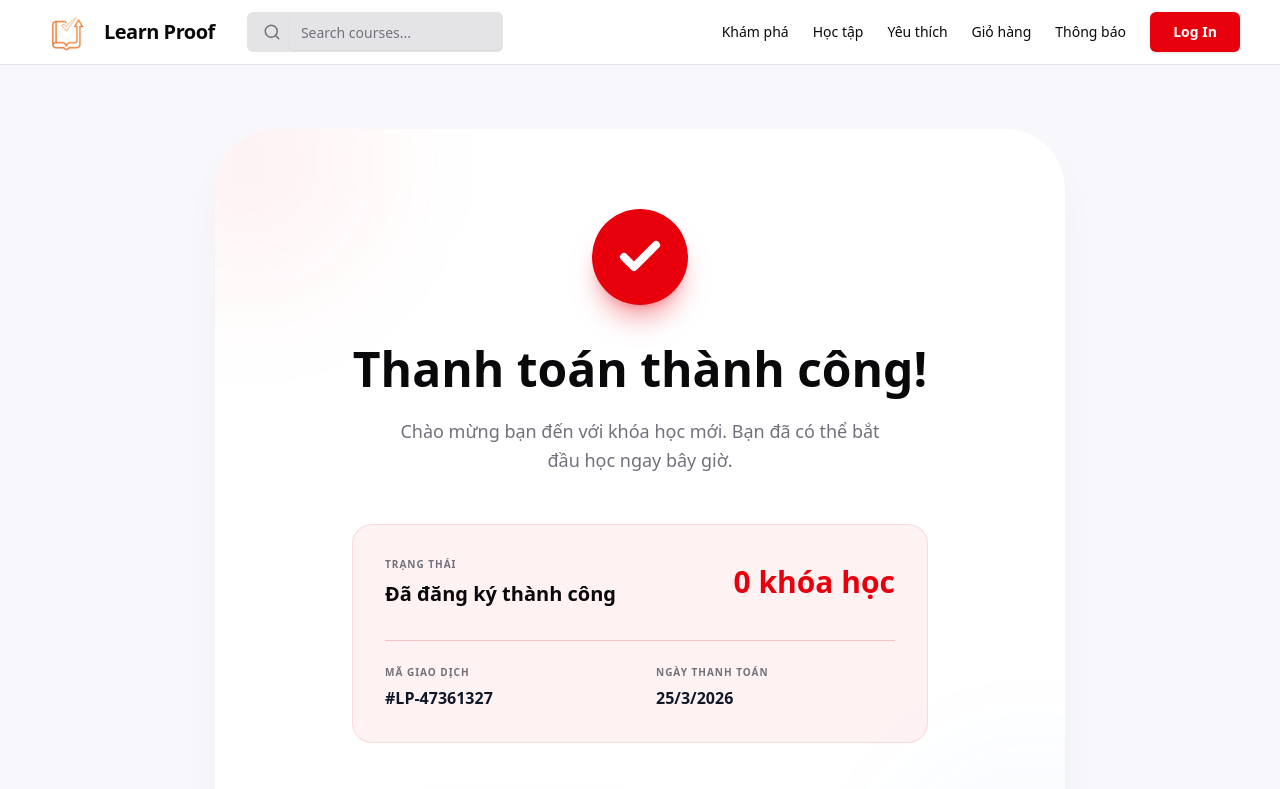
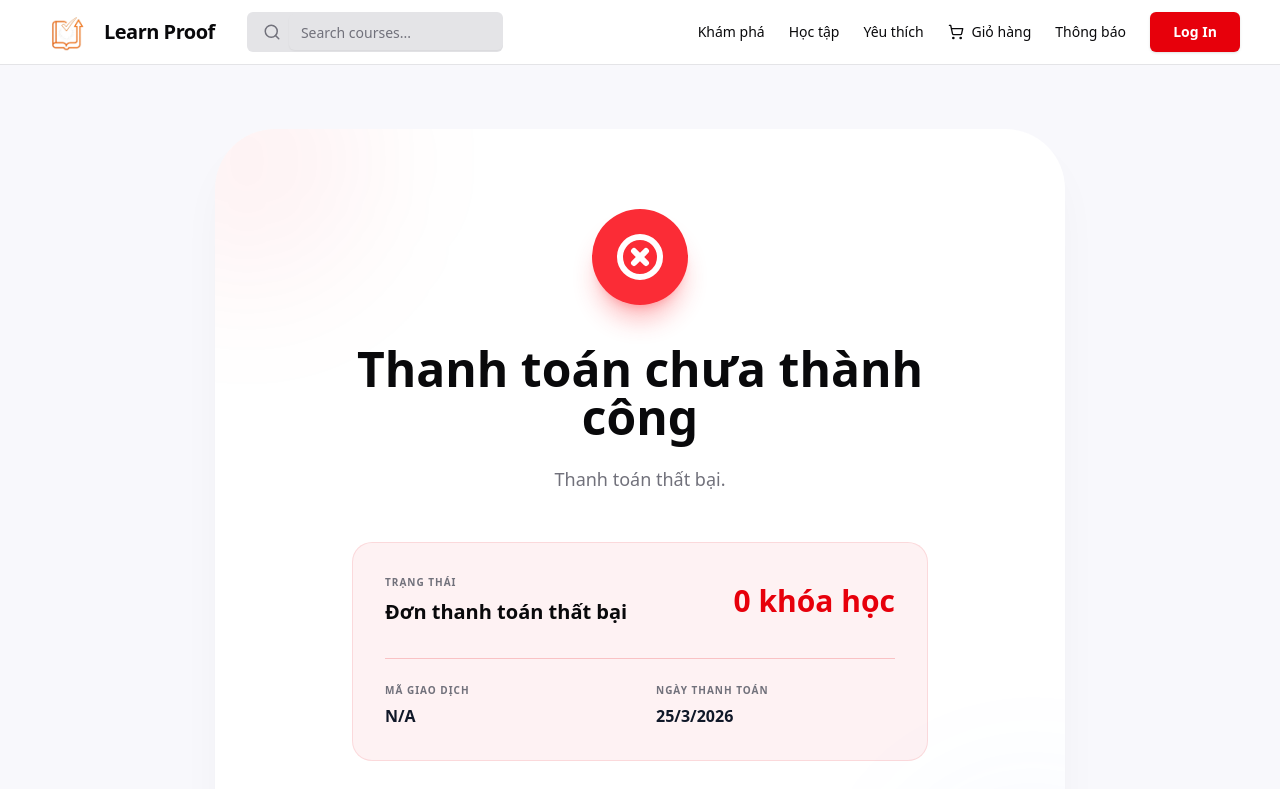
Before and after one commit to Edward205204/FE_Learn_Proof, a Next.js app: page /checkout/success in a window 1280 px wide. Shown: the top 789 px of the page. Built offline with nearby package versions, Linux system fonts and the light colour scheme.

Commit message:
feat: enhance checkout process with payment integration and cart query updates

```diff
--- /dev/null
+++ b/src/app/(learner)/_api/payment.api.ts
@@ -0,0 +1,15 @@
+import http from '@/utils/http'
+
+export interface CreatePaymentResponse {
+  paymentUrl: string
+  txnRef: string
+  totalAmount: number
+  courseIds: string[]
+}
+
+export const paymentApi = {
+  createPayment: (courseIds: string[]) => http.post<CreatePaymentResponse>('/payment/vnpay/create-payment', { courseIds }),
+  createPaymentFromCart: () => http.post<CreatePaymentResponse>('/payment/vnpay/create-payment-from-cart')
+}
+
+export default paymentApi
--- a/src/app/(learner)/_hooks/use-cart.ts
+++ b/src/app/(learner)/_hooks/use-cart.ts
@@ -1,12 +1,14 @@
 import { useMutation, useQuery, useQueryClient } from '@tanstack/react-query'
 import { toast } from 'sonner'
 import cartApi from '../_api/cart.api'
+import paymentApi from '../_api/payment.api'
 
 export const CART_QUERY_KEY = ['cart']
 
-export function useCartQuery() {
+export function useCartQuery(enabled = true) {
   return useQuery({
     queryKey: CART_QUERY_KEY,
+    enabled,
     queryFn: async () => {
       const res = await cartApi.getCart()
       return res.data
@@ -51,3 +53,15 @@ export function useCheckoutMutation() {
     }
   })
 }
+
+export function useCreatePaymentFromCartMutation() {
+  return useMutation({
+    mutationFn: paymentApi.createPaymentFromCart,
+  })
+}
+
+export function useCreatePaymentMutation() {
+  return useMutation({
+    mutationFn: paymentApi.createPayment,
+  })
+}
--- a/src/app/(learner)/checkout/success/page.tsx
+++ b/src/app/(learner)/checkout/success/page.tsx
@@ -1,48 +1,17 @@
 'use client'
 
-import { useEffect, useState } from 'react'
 import { useSearchParams } from 'next/navigation'
 import Link from 'next/link'
-import { Check, ArrowRight, Download, Users, Mail, Award, Loader2 } from 'lucide-react'
+import { Check, ArrowRight, Download, Users, Mail, Award, XCircle } from 'lucide-react'
 import { Button } from '@/components/ui/button'
 import { PATH } from '@/constants/path'
-import enrollmentApi from '@/app/(learner)/_api/enrollment.api'
-import { toast } from 'sonner'
-import { useNotificationStore } from '@/store/notification.store'
 
 export default function CheckoutSuccessPage() {
-  const { addNotification } = useNotificationStore()
   const searchParams = useSearchParams()
+  const success = searchParams.get('success') === 'true'
+  const message = searchParams.get('message') || (success ? 'Thanh toán thành công.' : 'Thanh toán thất bại.')
+  const txnRef = searchParams.get('txnRef') || ''
   const courseIds = Array.from(new Set(searchParams.get('courseIds')?.split(',').filter(Boolean) || []))
-  const [isEnrolling, setIsEnrolling] = useState(true)
-
-  useEffect(() => {
-    const enrollAll = async () => {
-      if (courseIds.length === 0) {
-        setIsEnrolling(false)
-        return
-      }
-
-      try {
-        await Promise.all(courseIds.map((id) => enrollmentApi.createEnrollment(id)))
-        addNotification({
-          type: 'success',
-          title: 'Thanh toán thành công',
-          message: `Chào mừng bạn đến với ${courseIds.length} khóa học mới! Hãy bắt đầu học ngay nhé.`,
-          time: 'Vừa xong',
-          link: PATH.MY_COURSES
-        })
-      } catch (error) {
-        console.error('Enrollment failed:', error)
-        toast.error('Có lỗi xảy ra khi kích hoạt khóa học')
-      } finally {
-        setIsEnrolling(false)
-      }
-    }
-
-    enrollAll()
-    // eslint-disable-next-line react-hooks/exhaustive-deps
-  }, [])
 
   return (
     <div className='min-h-screen bg-[oklch(0.98_0.005_286.32)] dark:bg-[oklch(0.12_0.005_285.823)] flex flex-col items-center justify-center py-16 px-6'>
@@ -54,17 +23,21 @@ export default function CheckoutSuccessPage() {
           <div className='absolute -bottom-24 -right-24 w-64 h-64 bg-blue-500/5 rounded-full blur-3xl' />
 
           {/* Icon */}
-          <div className='w-24 h-24 rounded-full bg-[oklch(0.577_0.245_27.325)] flex items-center justify-center text-white mb-10 shadow-xl shadow-[oklch(0.577_0.245_27.325)]/30 animate-in zoom-in-50 duration-500'>
-            {isEnrolling ? <Loader2 size={48} className='animate-spin' /> : <Check size={48} strokeWidth={4} />}
+          <div
+            className={`w-24 h-24 rounded-full flex items-center justify-center text-white mb-10 shadow-xl animate-in zoom-in-50 duration-500 ${
+              success
+                ? 'bg-[oklch(0.577_0.245_27.325)] shadow-[oklch(0.577_0.245_27.325)]/30'
+                : 'bg-red-500 shadow-red-500/30'
+            }`}
+          >
+            {success ? <Check size={48} strokeWidth={4} /> : <XCircle size={48} strokeWidth={3} />}
           </div>
 
           <h1 className='text-4xl md:text-5xl font-extrabold text-[oklch(0.141_0.005_285.823)] dark:text-white mb-6'>
-            {isEnrolling ? 'Đang kích hoạt...' : 'Thanh toán thành công!'}
+            {success ? 'Thanh toán thành công!' : 'Thanh toán chưa thành công'}
           </h1>
           <p className='text-[oklch(0.552_0.016_285.938)] text-lg max-w-lg mb-12 font-medium leading-relaxed'>
-            {isEnrolling
-              ? 'Chúng tôi đang thiết lập khóa học cho bạn, vui lòng đợi trong giây lát.'
-              : 'Chào mừng bạn đến với khóa học mới. Bạn đã có thể bắt đầu học ngay bây giờ.'}
+            {message}
           </p>
 
           {/* Receipt Summary Card (Simplified for mock) */}
@@ -75,7 +48,7 @@ export default function CheckoutSuccessPage() {
                   Trạng thái
                 </p>
                 <h2 className='text-xl font-extrabold text-[oklch(0.141_0.005_285.823)] dark:text-white'>
-                  {isEnrolling ? 'Đang xử lý' : 'Đã đăng ký thành công'}
+                  {success ? 'Đã kích hoạt khóa học' : 'Đơn thanh toán thất bại'}
                 </h2>
               </div>
               <div className='text-right'>
@@ -89,7 +62,7 @@ export default function CheckoutSuccessPage() {
                   Mã giao dịch
                 </p>
                 <p className='font-bold text-gray-900 dark:text-white'>
-                  #LP-{Math.floor(Math.random() * 90000000 + 10000000)}
+                  {txnRef || 'N/A'}
                 </p>
               </div>
               <div>
@@ -105,11 +78,10 @@ export default function CheckoutSuccessPage() {
           <div className='flex flex-col sm:flex-row gap-5 w-full max-w-md'>
             <Button
               asChild
-              disabled={isEnrolling}
               className='flex-1 h-16 bg-[oklch(0.577_0.245_27.325)] hover:bg-[oklch(0.477_0.245_27.325)] text-white gap-2 rounded-2xl font-black text-lg shadow-lg shadow-[oklch(0.577_0.245_27.325)]/20 transition-all active:scale-[0.98]'
             >
-              <Link href={PATH.MY_COURSES}>
-                Bắt đầu học ngay <ArrowRight size={20} />
+              <Link href={success ? PATH.MY_COURSES : PATH.CHECKOUT}>
+                {success ? 'Bắt đầu học ngay' : 'Thử thanh toán lại'} <ArrowRight size={20} />
               </Link>
             </Button>
             <Button
--- a/src/app/(public)/courses/[id]/page.tsx
+++ b/src/app/(public)/courses/[id]/page.tsx
@@ -26,8 +26,7 @@ import Link from 'next/link'
 import { useState, useMemo } from 'react'
 import { useParams, useRouter } from 'next/navigation'
 import { cn } from '@/lib/utils'
-import { PATH } from '@/constants/path'
-import { useAddToCartMutation } from '@/app/(learner)/_hooks/use-cart'
+import { useAddToCartMutation, useCreatePaymentMutation } from '@/app/(learner)/_hooks/use-cart'
 import { useCourseDetailQuery } from '../../_hooks/use-course'
 import { useGetEnrollmentStatusQuery } from '@/app/(learner)/_hooks/use-enrollment'
 import {
@@ -64,6 +63,7 @@ export default function CourseDetailPage() {
   const { data: wishlistData } = useWishlistQuery()
 
   const addMutation = useAddToCartMutation()
+  const createPaymentMutation = useCreatePaymentMutation()
   const addToWishlistMutation = useAddToWishlistMutation()
   const removeFromWishlistMutation = useRemoveFromWishlistMutation()
 
@@ -359,17 +359,26 @@ export default function CourseDetailPage() {
                       ? 'bg-emerald-600 hover:bg-emerald-700 shadow-emerald-200 dark:shadow-emerald-900/20'
                       : 'bg-rose-600 hover:bg-rose-700 shadow-rose-200 dark:shadow-rose-900/20'
                   )}
-                  disabled={addMutation.isPending || isEnrollmentLoading}
+                  disabled={addMutation.isPending || createPaymentMutation.isPending || isEnrollmentLoading}
                   onClick={async () => {
                     if (isLoggedIn && isEnrolled) {
                       router.push(learningHref)
                       return
                     }
-                    await addMutation.mutateAsync(courseIdOrSlug)
-                    router.push(PATH.CHECKOUT)
+                    const result = await createPaymentMutation.mutateAsync([courseIdOrSlug])
+                    const paymentUrl = result.data.paymentUrl
+                    if (paymentUrl) {
+                      window.location.href = paymentUrl
+                    }
                   }}
                 >
-                  {isEnrollmentLoading ? 'Đang kiểm tra...' : isLoggedIn && isEnrolled ? 'Học ngay' : 'Đăng ký ngay'}
+                  {isEnrollmentLoading
+                    ? 'Đang kiểm tra...'
+                    : createPaymentMutation.isPending
+                      ? 'Đang chuyển thanh toán...'
+                      : isLoggedIn && isEnrolled
+                        ? 'Học ngay'
+                        : 'Đăng ký ngay'}
                 </Button>
 
                 <div className='flex gap-3 mt-3 mb-8'>
--- a/src/components/common/header.tsx
+++ b/src/components/common/header.tsx
@@ -10,7 +10,8 @@ import {
   BookOpen,
   History as HistoryIcon,
   LayoutDashboard,
-  Map as MapIcon
+  Map as MapIcon,
+  ShoppingCart
 } from 'lucide-react'
 import { useRouter } from 'next/navigation'
 import Link from 'next/link'
@@ -21,6 +22,7 @@ import { useHeader } from '@/hooks/use-header'
 import { Role } from '@/@types/user'
 import { useRef, useEffect, useState } from 'react'
 import { useNotificationStore } from '@/store/notification.store'
+import { useCartQuery } from '@/app/(learner)/_hooks/use-cart'
 
 export default function Header() {
   const router = useRouter()
@@ -36,6 +38,8 @@ export default function Header() {
   const { notifications, markAsRead } = useNotificationStore()
   const displayedNotifs = showAllNotifs ? notifications : notifications.slice(0, 5)
   const unreadCount = notifications.filter((n) => n.unread).length
+  const { data: cartData } = useCartQuery(isLoggedIn)
+  const cartCount = cartData?.items?.length || 0
 
   // Close notif when clicking outside
   useEffect(() => {
@@ -142,7 +146,18 @@ export default function Header() {
             <Link className='hover:text-[oklch(0.577_0.245_27.325)] transition-colors' href='/wishlist'>
               Yêu thích
             </Link>
-            <Link className='hover:text-[oklch(0.577_0.245_27.325)] transition-colors' href='/cart'>
+            <Link
+              className='hover:text-[oklch(0.577_0.245_27.325)] transition-colors inline-flex items-center gap-2'
+              href='/cart'
+            >
+              <span className='relative inline-flex items-center'>
+                <ShoppingCart size={16} />
+                {isLoggedIn && cartCount > 0 && (
+                  <span className='absolute -right-2 -top-2 min-w-4 h-4 px-1 rounded-full bg-[oklch(0.577_0.245_27.325)] text-white text-[10px] leading-4 font-black text-center'>
+                    {cartCount > 99 ? '99+' : cartCount}
+                  </span>
+                )}
+              </span>
               Giỏ hàng
             </Link>
 
```
Also changed, not shown: src/app/(learner)/checkout/page.tsx (+12 -12 lines).
